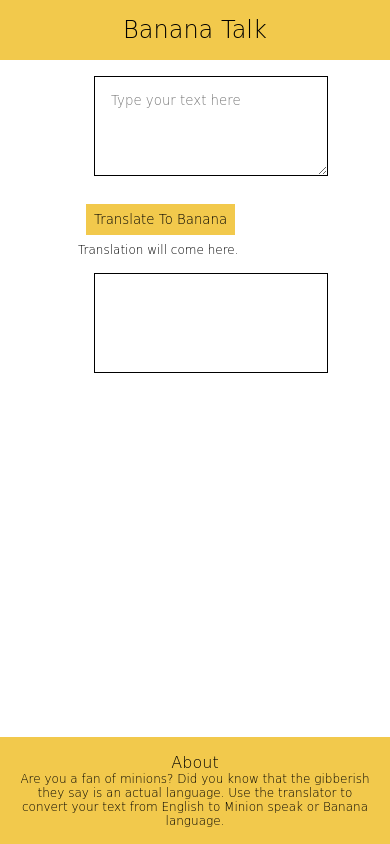
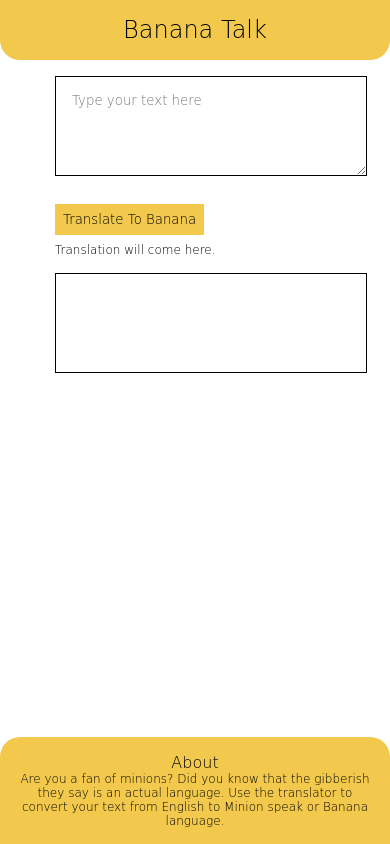
Before and after one commit to rushikesh3299/banana-talk, a plain HTML site: page index.html in a window 390 px wide. Drawn offline with Linux system fonts and the light colour scheme.

Commit message:
Update CSS

```diff
--- a/styles.css
+++ b/styles.css
@@ -11,6 +11,8 @@ header{
     width: 100%;
     text-align: center;
     display: block;
+    border-bottom-left-radius: 20px;
+    border-bottom-right-radius: 20px;
 }
 
 header h2{
@@ -26,6 +28,8 @@ footer{
     width: 100%;
     text-align: center;
     display: block;
+    border-top-left-radius: 20px;
+    border-top-right-radius: 20px;
 }
 
 footer h4{
@@ -46,7 +50,7 @@ footer p{
 button{
     display: block;
     padding: .5rem;
-    margin: .5rem;
+    margin: .5rem .5rem .5rem 1rem;
     background-color: #F2C94C;
     border: none;
 }
@@ -69,4 +73,12 @@ button{
 
 .section p{
     font-size: 0.75rem;
+    margin-left: 1rem;
 }
+
+@media only screen and (max-width: 600px) {
+    .section {
+        max-width: 80%;
+        margin: auto auto;
+    }
+  }
```
